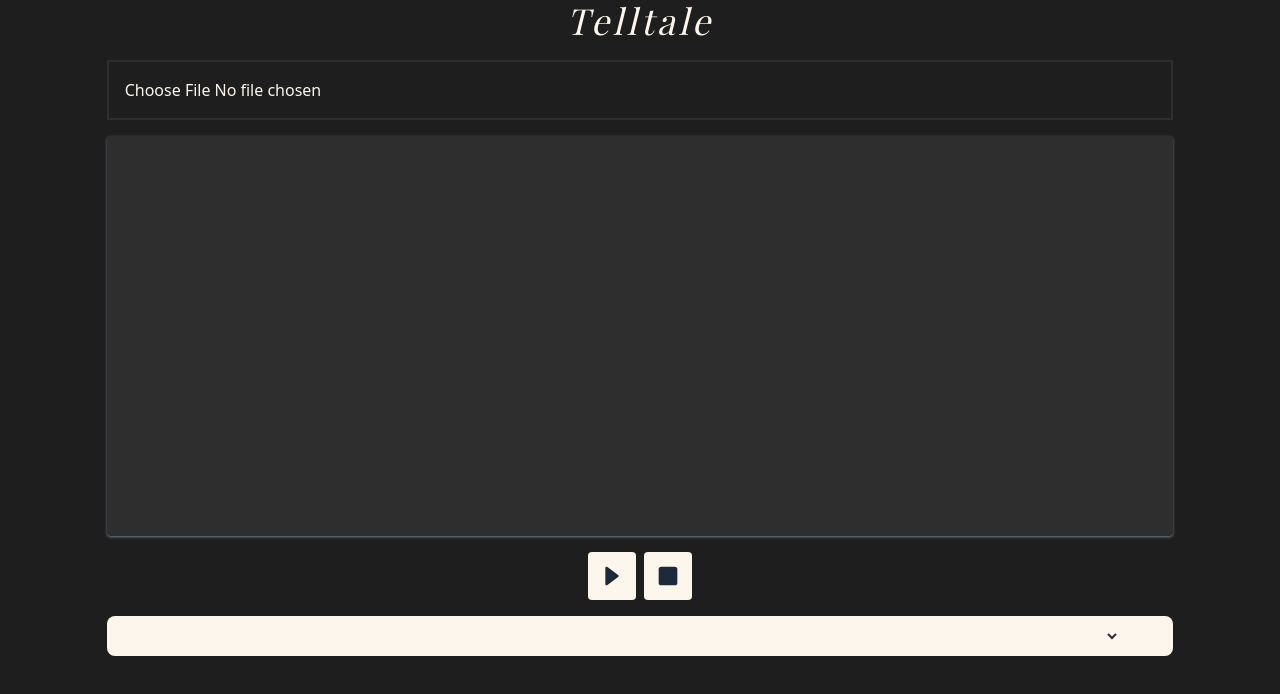
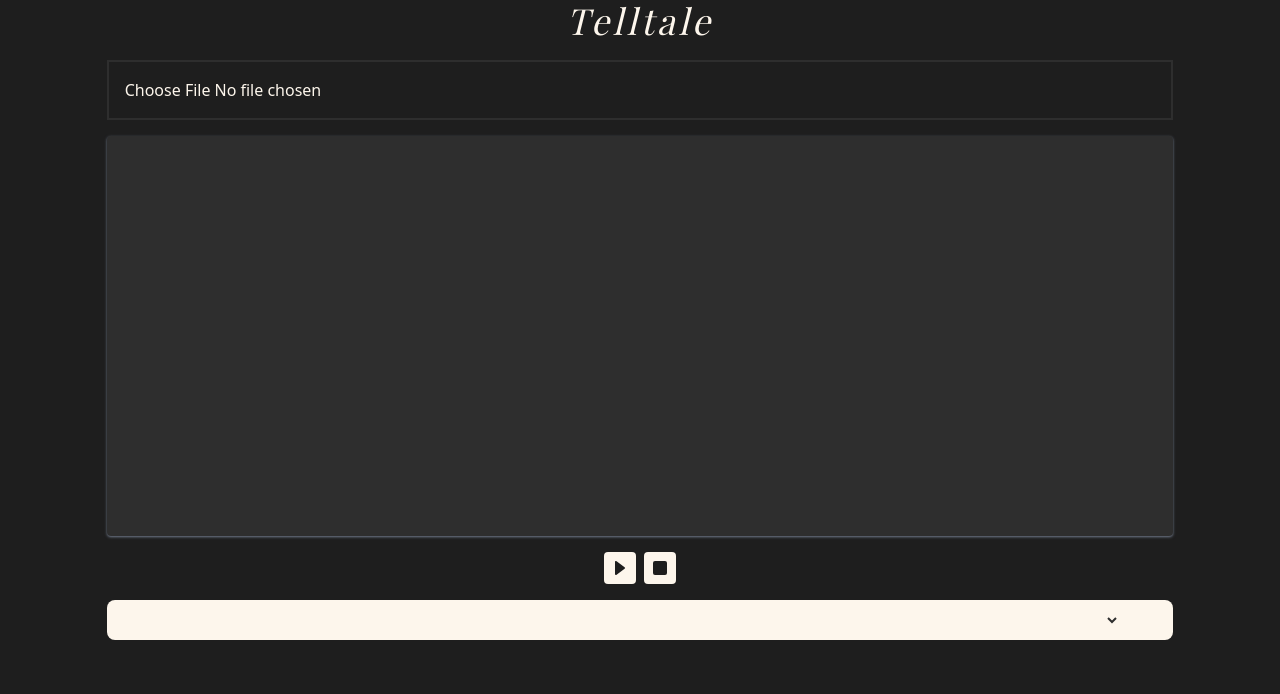
Before and after one commit to PC-Ngumoha/telltale, a Next.js app: page / in a window 1280 px wide. Shown: the top 694 px of the page. Built offline with nearby package versions, Linux system fonts and the light colour scheme; a web font is replaced by a local one.

Commit message:
Refactor out SVG control icons ✅

```diff
--- a/src/app/page.tsx
+++ b/src/app/page.tsx
@@ -1,6 +1,7 @@
 "use client";
 
 import React, { RefObject, useRef, useEffect, useState } from "react";
+import { Play, Pause, Stop } from "@/icons";
 
 export default function Home() {
   const contentsRef = useRef<HTMLDivElement>(null);
@@ -73,9 +74,6 @@
           // };
 
           utterance.onend = () => {
-            // Once the utterance ends, it should be canceled
-            synthRef.current?.cancel();
-
             setPlaying(false);
           };
 
@@ -177,70 +175,32 @@
           {/* Start, pause or resume speaking */}
           {!isPlaying ? (
             <button
-              className="p-2 bg-secondary text-primary rounded hover:bg-opacity-90
+              className="p-1 bg-secondary text-primary rounded hover:bg-opacity-90
           font-outfit font-bold tracking-wider mx-1"
               onClick={handleReadStart}
             >
               {/* Play Icon */}
-              <svg
-                className="w-8 h-8 text-gray-800 dark:text-white"
-                aria-hidden="true"
-                xmlns="http://www.w3.org/2000/svg"
-                width="24"
-                height="24"
-                fill="currentColor"
-                viewBox="0 0 24 24"
-              >
-                <path
-                  fillRule="evenodd"
-                  d="M8.6 5.2A1 1 0 0 0 7 6v12a1 1 0 0 0 1.6.8l8-6a1 1 0 0 0 0-1.6l-8-6Z"
-                  clipRule="evenodd"
-                />
-              </svg>
+              <Play />
             </button>
           ) : (
             <button
-              className="p-2 bg-secondary text-primary rounded hover:bg-opacity-90
+              className="p-1 bg-secondary text-primary rounded hover:bg-opacity-90
           font-outfit font-bold tracking-wider mx-1"
               onClick={handleReadPause}
             >
               {/* Pause Icon */}
-              <svg
-                className="w-6 h-6 text-gray-800 dark:text-white"
-                aria-hidden="true"
-                xmlns="http://www.w3.org/2000/svg"
-                width="24"
-                height="24"
-                fill="currentColor"
-                viewBox="0 0 24 24"
-              >
-                <path
-                  fillRule="evenodd"
-                  d="M8 5a2 2 0 0 0-2 2v10a2 2 0 0 0 2 2h1a2 2 0 0 0 2-2V7a2 2 0 0 0-2-2H8Zm7 0a2 2 0 0 0-2 2v10a2 2 0 0 0 2 2h1a2 2 0 0 0 2-2V7a2 2 0 0 0-2-2h-1Z"
-                  clipRule="evenodd"
-                />
-              </svg>
+              <Pause />
             </button>
           )}
 
           {/* Stop speaking */}
           <button
-            className="p-2 bg-secondary text-primary rounded hover:bg-opacity-90
+            className="p-1 bg-secondary text-primary rounded hover:bg-opacity-90
           font-outfit font-bold tracking-wider mx-1"
             onClick={handleReadStop}
           >
             {/* Stop Icon */}
-            <svg
-              className="w-8 h-8 text-gray-800 dark:text-white"
-              aria-hidden="true"
-              xmlns="http://www.w3.org/2000/svg"
-              width="24"
-              height="24"
-              fill="currentColor"
-              viewBox="0 0 24 24"
-            >
-              <path d="M7 5a2 2 0 0 0-2 2v10a2 2 0 0 0 2 2h10a2 2 0 0 0 2-2V7a2 2 0 0 0-2-2H7Z" />
-            </svg>
+            <Stop />
           </button>
         </div>
         {/* Voice selection area */}
--- /dev/null
+++ b/src/icons/Pause/index.tsx
@@ -0,0 +1,21 @@
+const Pause = (props: React.SVGProps<SVGSVGElement>) => {
+  return (
+    <svg
+      aria-hidden="true"
+      xmlns="http://www.w3.org/2000/svg"
+      width="24"
+      height="24"
+      fill="currentColor"
+      viewBox="0 0 24 24"
+      {...props}
+    >
+      <path
+        fillRule="evenodd"
+        d="M8 5a2 2 0 0 0-2 2v10a2 2 0 0 0 2 2h1a2 2 0 0 0 2-2V7a2 2 0 0 0-2-2H8Zm7 0a2 2 0 0 0-2 2v10a2 2 0 0 0 2 2h1a2 2 0 0 0 2-2V7a2 2 0 0 0-2-2h-1Z"
+        clipRule="evenodd"
+      />
+    </svg>
+  );
+};
+
+export default Pause;
--- /dev/null
+++ b/src/icons/Play/index.tsx
@@ -0,0 +1,21 @@
+const Play = (props: React.SVGProps<SVGSVGElement>) => {
+  return (
+    <svg
+      aria-hidden="true"
+      xmlns="http://www.w3.org/2000/svg"
+      width="24"
+      height="24"
+      fill="currentColor"
+      viewBox="0 0 24 24"
+      {...props}
+    >
+      <path
+        fillRule="evenodd"
+        d="M8.6 5.2A1 1 0 0 0 7 6v12a1 1 0 0 0 1.6.8l8-6a1 1 0 0 0 0-1.6l-8-6Z"
+        clipRule="evenodd"
+      />
+    </svg>
+  );
+};
+
+export default Play;
--- /dev/null
+++ b/src/icons/Stop/index.tsx
@@ -0,0 +1,17 @@
+const Stop = (props: React.SVGProps<SVGSVGElement>) => {
+  return (
+    <svg
+      aria-hidden="true"
+      xmlns="http://www.w3.org/2000/svg"
+      width="24"
+      height="24"
+      fill="currentColor"
+      viewBox="0 0 24 24"
+      {...props}
+    >
+      <path d="M7 5a2 2 0 0 0-2 2v10a2 2 0 0 0 2 2h10a2 2 0 0 0 2-2V7a2 2 0 0 0-2-2H7Z" />
+    </svg>
+  );
+};
+
+export default Stop;
--- /dev/null
+++ b/src/icons/index.ts
@@ -0,0 +1,9 @@
+import Play from "./Play";
+import Pause from "./Pause";
+import Stop from "./Stop";
+
+export {
+  Play,
+  Pause,
+  Stop,
+}
```
